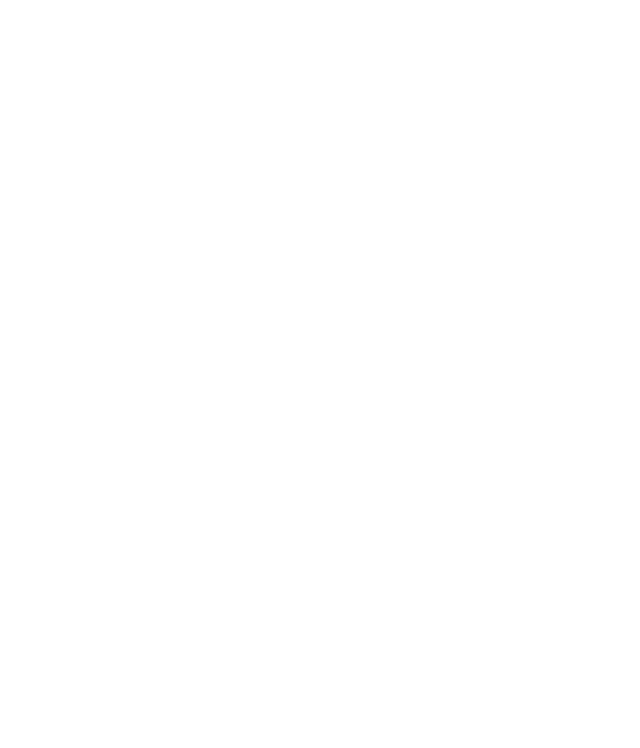
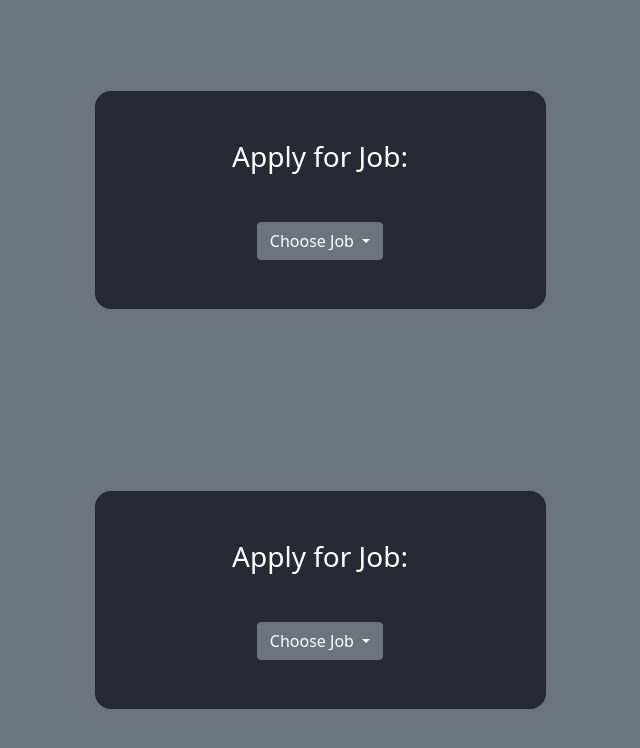
Before and after one commit to iradielmt/UMKCDepartmentProject, a Vue app in the folder gta-portal/: page /student in a window 1280 px wide. Before the commit this address had no page. Shown: the top 748 px of the page, without its empty margins (320-960 px from the left). Built offline with nearby package versions, Linux system fonts and the light colour scheme; the HTML template or start-up script is replaced by a standard one.

Commit message:
added login page

```diff
--- /dev/null
+++ b/gta-portal/src/components/Views/Student/StudentPage.vue
@@ -0,0 +1,108 @@
+<template>
+<div class="main">
+<section class="vh-100" style="background-color: #6c757d;">
+    <div class="container py-5 h-50" >
+      <div class="row d-flex justify-content-center align-items-center h-100" >
+        <div class="col-12 col-md-8 col-lg-6 col-xl-5" >
+          <div class="card shadow-2-strong" style="border-radius: 1rem;background-color: #272a34" >
+            <div class="card-body p-5 text-center">
+              <h3 class="mb-5" style="color: white">Apply for Job:</h3>
+              <div class="dropdown">
+                <button class="btn btn-secondary dropdown-toggle" type="button" id="dropdownMenuButton1" data-bs-toggle="dropdown" aria-expanded="false">
+                  Choose Job
+
+                </button>
+                <ul class="dropdown-menu" aria-labelledby="dropdownMenuButton1">
+                  <li><a class="dropdown-item" data-model="modalOne" href="#">CS 101</a></li>
+                  <li><a class="dropdown-item" href="#">CS 191</a></li>
+                  <li><a class="dropdown-item" href="#">CS 201R</a></li>
+                  <li><a class="dropdown-item" data-model="modalOne" href="#">CS 291</a></li>
+                  <li><a class="dropdown-item" href="#">CS 303</a></li>
+                  <li><a class="dropdown-item" href="#">CS 320</a></li>
+                  <li><a class="dropdown-item" data-model="modalOne" href="#">CS 349</a></li>
+                  <li><a class="dropdown-item" href="#">CS 394R</a></li>
+                  <li><a class="dropdown-item" href="#">CS 404</a></li>
+                  <li><a class="dropdown-item" data-model="modalOne" href="#">CS 441</a></li>
+                  <li><a class="dropdown-item" href="#">CS 449</a></li>
+                  <li><a class="dropdown-item" href="#">CS 456</a></li>
+                  <li><a class="dropdown-item" data-model="modalOne" href="#">CS 457</a></li>
+                  <li><a class="dropdown-item" href="#">CS 458</a></li>
+                  <li><a class="dropdown-item" href="#">CS 461</a></li>
+                  <li><a class="dropdown-item" data-model="modalOne" href="#">CS 465R</a></li>
+                  <li><a class="dropdown-item" href="#">CS 470</a></li>
+                  <li><a class="dropdown-item" href="#">CS 5520</a></li>
+                  <li><a class="dropdown-item" data-model="modalOne" href="#">CS 5525</a></li>
+                  <li><a class="dropdown-item" href="#">CS 5552A</a></li>
+                  <li><a class="dropdown-item" href="#">CS 5565</a></li>
+                  <li><a class="dropdown-item" data-model="modalOne" href="#">CS 5573</a></li>
+                  <li><a class="dropdown-item" href="#">CS 5590PA</a></li>
+                  <li><a class="dropdown-item" href="#">CS 5592</a></li>
+                </ul>
+              </div>
+            </div>
+          </div>
+        </div>
+      </div>
+    </div>
+    <div class="container py-5 h-50" >
+      <div class="row d-flex justify-content-center align-items-center h-100" >
+        <div class="col-12 col-md-8 col-lg-6 col-xl-5" >
+          <div class="card shadow-2-strong" style="border-radius: 1rem;background-color: #272a34" >
+            <div class="card-body p-5 text-center">
+              <h3 class="mb-5" style="color: white">Apply for Job:</h3>
+              <div class="dropdown">
+                <button class="btn btn-secondary dropdown-toggle" type="button" id="dropdownMenuButton1" data-bs-toggle="dropdown" aria-expanded="false">
+                  Choose Job
+
+                </button>
+                <ul class="dropdown-menu" aria-labelledby="dropdownMenuButton1">
+                  <li><a class="dropdown-item" data-model="modalOne" href="#">CS 101</a></li>
+                  <li><a class="dropdown-item" href="#">CS 191</a></li>
+                  <li><a class="dropdown-item" href="#">CS 201R</a></li>
+                  <li><a class="dropdown-item" data-model="modalOne" href="#">CS 291</a></li>
+                  <li><a class="dropdown-item" href="#">CS 303</a></li>
+                  <li><a class="dropdown-item" href="#">CS 320</a></li>
+                  <li><a class="dropdown-item" data-model="modalOne" href="#">CS 349</a></li>
+                  <li><a class="dropdown-item" href="#">CS 394R</a></li>
+                  <li><a class="dropdown-item" href="#">CS 404</a></li>
+                  <li><a class="dropdown-item" data-model="modalOne" href="#">CS 441</a></li>
+                  <li><a class="dropdown-item" href="#">CS 449</a></li>
+                  <li><a class="dropdown-item" href="#">CS 456</a></li>
+                  <li><a class="dropdown-item" data-model="modalOne" href="#">CS 457</a></li>
+                  <li><a class="dropdown-item" href="#">CS 458</a></li>
+                  <li><a class="dropdown-item" href="#">CS 461</a></li>
+                  <li><a class="dropdown-item" data-model="modalOne" href="#">CS 465R</a></li>
+                  <li><a class="dropdown-item" href="#">CS 470</a></li>
+                  <li><a class="dropdown-item" href="#">CS 5520</a></li>
+                  <li><a class="dropdown-item" data-model="modalOne" href="#">CS 5525</a></li>
+                  <li><a class="dropdown-item" href="#">CS 5552A</a></li>
+                  <li><a class="dropdown-item" href="#">CS 5565</a></li>
+                  <li><a class="dropdown-item" data-model="modalOne" href="#">CS 5573</a></li>
+                  <li><a class="dropdown-item" href="#">CS 5590PA</a></li>
+                  <li><a class="dropdown-item" href="#">CS 5592</a></li>
+                </ul>
+              </div>
+            </div>
+          </div>
+        </div>
+      </div>
+    </div>
+  </section>
+</div>
+</template>
+
+<script>
+import Header from "@/components/Views/Student/StudentHeader.vue";
+
+export default {
+  components: { Header },
+  name: "Student-page"
+}
+
+
+</script>
+
+<style scoped>
+
+
+</style>
--- a/gta-portal/src/main.js
+++ b/gta-portal/src/main.js
@@ -3,5 +3,6 @@ import App from '@/App.vue'
 import router from "./router"
 
 import 'bootstrap/dist/css/bootstrap.css';
+import 'bootstrap/js/dist/dropdown.js'
 
 createApp(App).use(router).mount('#app');
```
Also changed, not shown: gta-portal/src/router/index.js (+6 -1 lines), gta-portal/src/components/Views/Login/LoginPage.vue (renamed from gta-portal/src/components/Views/LoginPage.vue).
